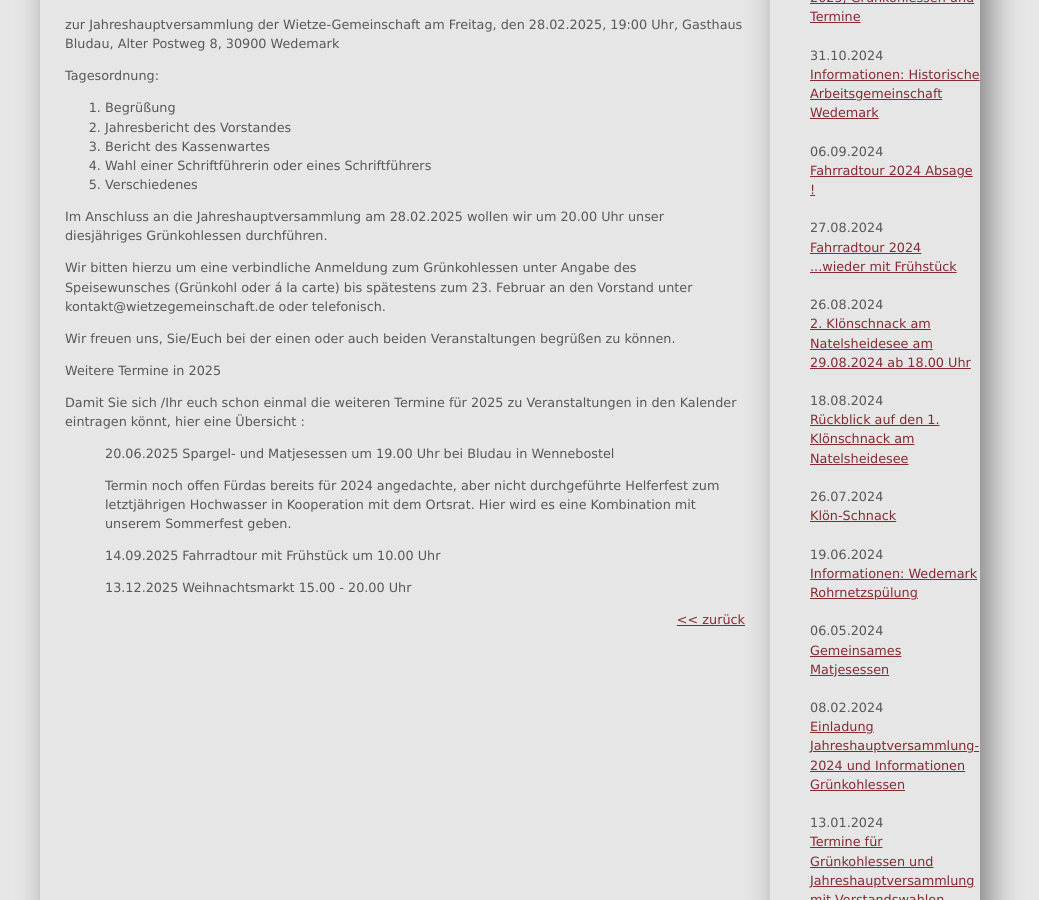
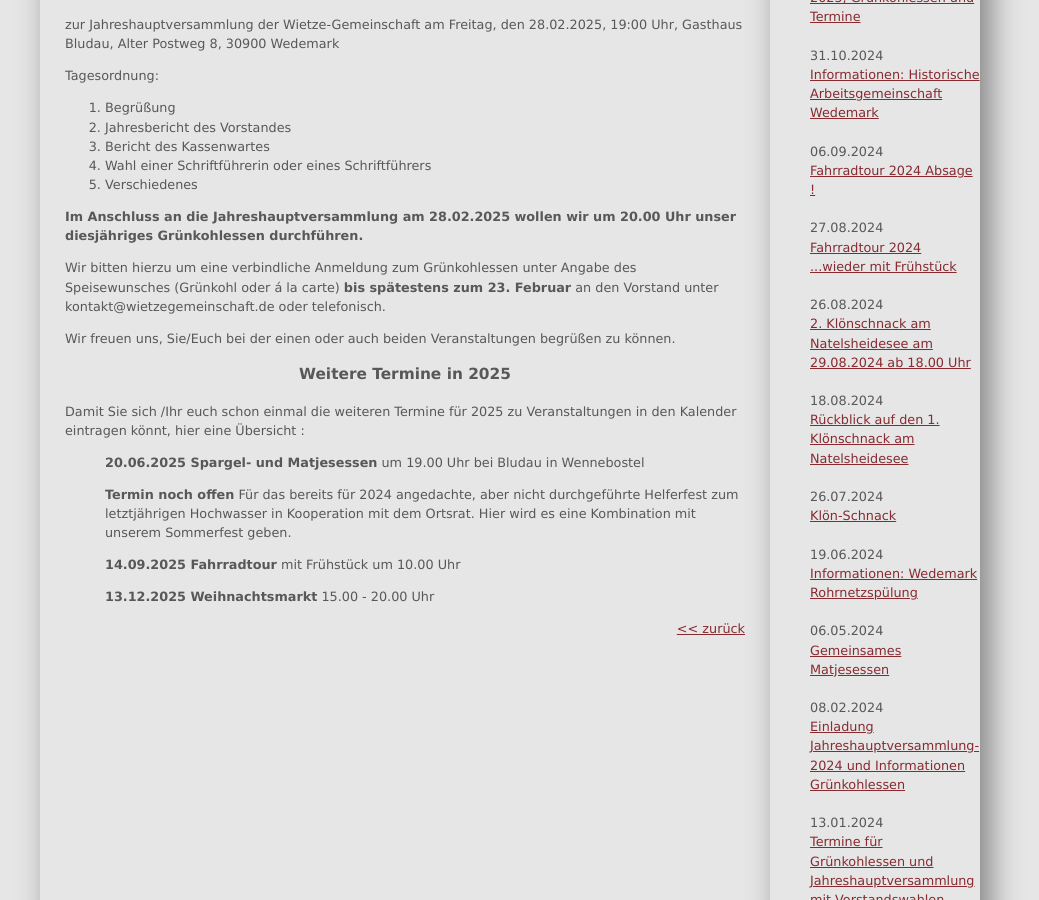
Before and after one commit to car-hei/wietze-gemeinschaft.github.io, a Jekyll site: the page built from _posts/2025-01-28-Einladung_JHV_2025_Grünkohlessen_und_Termine.md, in a window 1280 px wide and 900 px high, scrolled down 434 px. Shown: the whole window, without its empty margins (130-1169 px from the left). Built offline with Jekyll 4.4.1, drawn with Linux system fonts in a browser that asks for light colours.

Commit message:
Update 2025-01-28-Einladung_JHV_2025_Grünkohlessen_und_Termine.md

```diff
--- a/_posts/2025-01-28-Einladung_JHV_2025_Grünkohlessen_und_Termine.md
+++ b/_posts/2025-01-28-Einladung_JHV_2025_Grünkohlessen_und_Termine.md
@@ -21,11 +21,11 @@ Tagesordnung:
 
 
 
-Im Anschluss an die Jahreshauptversammlung am 28.02.2025 wollen wir um
-20.00 Uhr unser diesjähriges Grünkohlessen durchführen.
+**Im Anschluss an die Jahreshauptversammlung am 28.02.2025 wollen wir um
+20.00 Uhr unser diesjähriges Grünkohlessen durchführen.**
 
 
-Wir bitten hierzu um eine verbindliche Anmeldung zum Grünkohlessen unter Angabe des Speisewunsches (Grünkohl oder á la carte) bis spätestens zum 23. Februar
+Wir bitten hierzu um eine verbindliche Anmeldung zum Grünkohlessen unter Angabe des Speisewunsches (Grünkohl oder á la carte) **bis spätestens zum 23. Februar**
 an den Vorstand unter   kontakt@wietzegemeinschaft.de   oder telefonisch.
 
 
@@ -33,17 +33,17 @@ Wir freuen uns, Sie/Euch bei der einen oder auch beiden Veranstaltungen begrüß
 
 
 
-Weitere Termine in 2025
+<h2><p align="center">Weitere Termine in 2025</p></h2>
 
 Damit Sie sich /Ihr euch schon einmal die weiteren Termine für 2025 zu Veranstaltungen in den Kalender eintragen könnt, hier eine Übersicht :
 
-- 20.06.2025	Spargel- und Matjesessen um 19.00 Uhr bei Bludau in Wennebostel
+- **20.06.2025	Spargel- und Matjesessen** um 19.00 Uhr bei Bludau in Wennebostel
 
 
-- Termin noch offen  Fürdas bereits für 2024 angedachte, aber nicht durchgeführte Helferfest zum letztjährigen Hochwasser in Kooperation mit dem Ortsrat.
+- **Termin noch offen**  Für das bereits für 2024 angedachte, aber nicht durchgeführte Helferfest zum letztjährigen Hochwasser in Kooperation mit dem Ortsrat.
 Hier wird es eine Kombination mit unserem Sommerfest geben.
 
 
-- 14.09.2025	Fahrradtour mit Frühstück um 10.00 Uhr
+- **14.09.2025	Fahrradtour** mit Frühstück um 10.00 Uhr
 
-- 13.12.2025 	Weihnachtsmarkt 15.00 - 20.00 Uhr
+- **13.12.2025 	Weihnachtsmarkt** 15.00 - 20.00 Uhr
```
